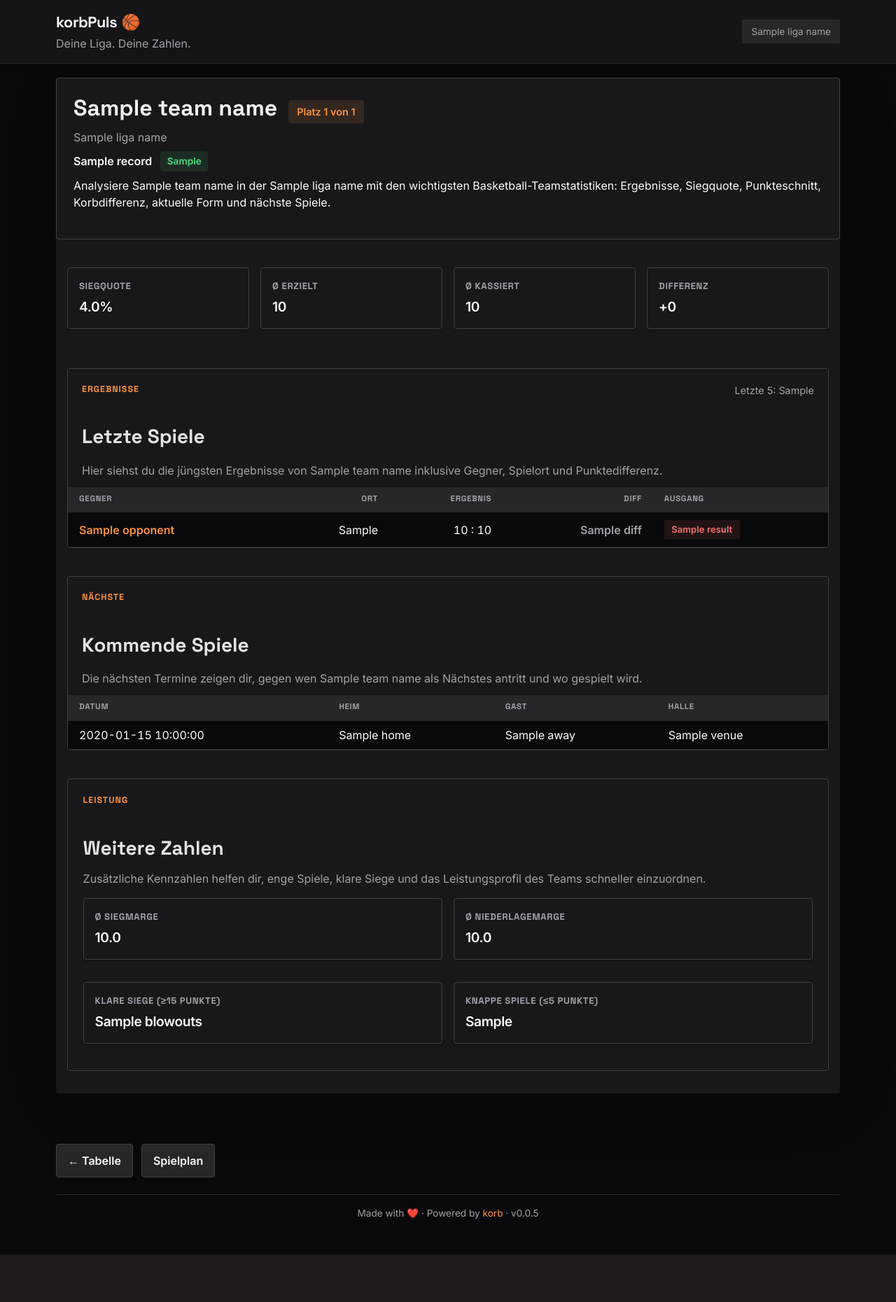
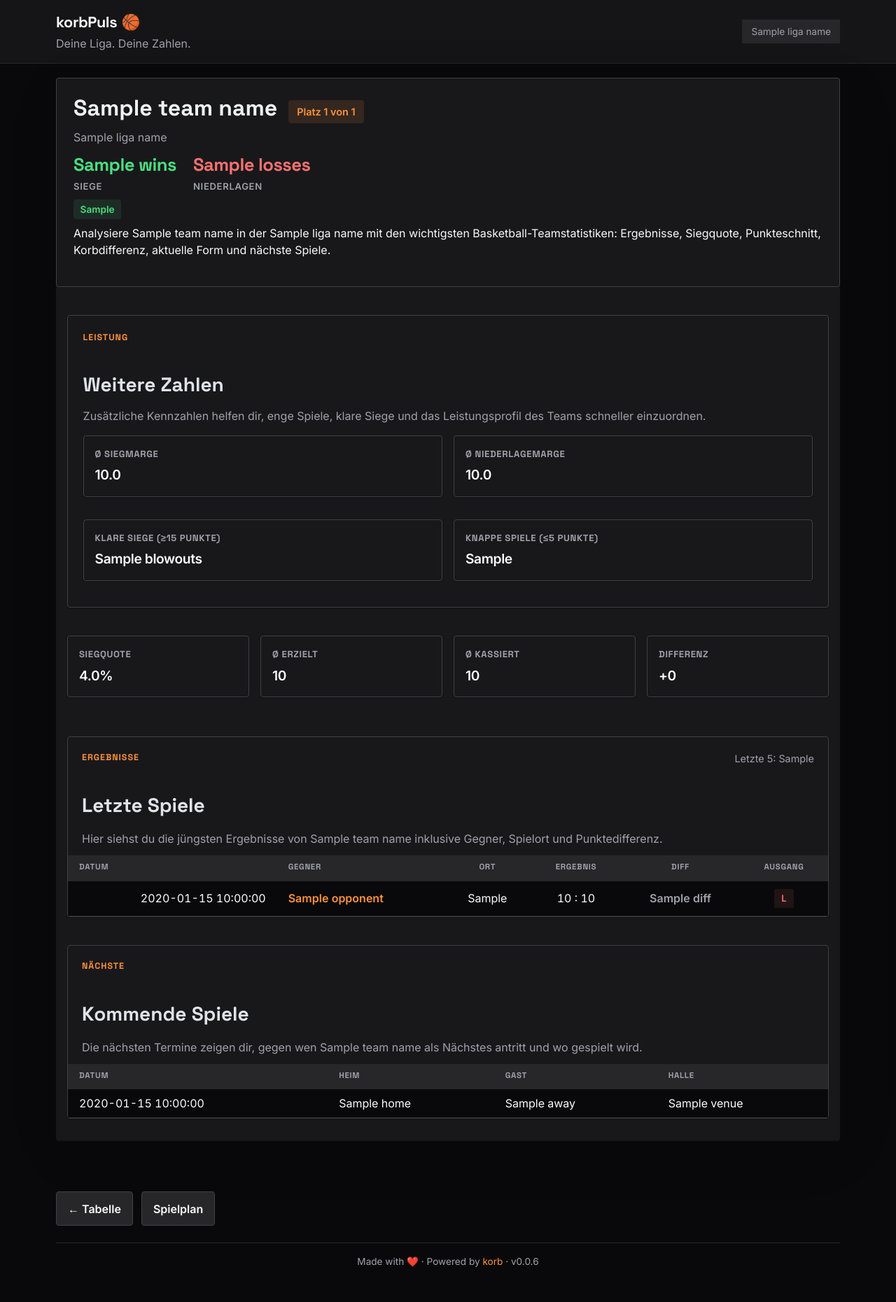
Before and after one commit to malvavisc0/korbpuls, a FastAPI app: template src/korbpuls/templates/team.html in a window 1280 px wide. Shown: the whole page at 70% size. Before the commit the page ends 1792 px from the top, so only its background shows below. Run offline with FastAPI, Linux system fonts and the light colour scheme; the template is opened without the code that fills it: most values are stand-ins (such as "Sample title", 1, 10 or a date in 2020); some libraries are stand-ins or nearby versions.

Commit message:
adding date column

```diff
--- a/src/korbpuls/__init__.py
+++ b/src/korbpuls/__init__.py
@@ -1,3 +1,3 @@
 """korbpuls.de — FastAPI web application."""
 
-__version__ = "0.0.5"
+__version__ = "0.0.6"
--- a/src/korbpuls/presenters.py
+++ b/src/korbpuls/presenters.py
@@ -48,6 +48,7 @@ class GameResult(BaseModel):
     opponent: str
     opponent_slug: str
     home_away: str  # "Heim" or "Gast"
+    date: str  # e.g. "15.03.2025"
     our_score: int
     opp_score: int
     diff: int
@@ -103,6 +104,8 @@ class TeamView(BaseModel):
     rank: int
     total_teams: int
     record: str
+    wins: int
+    losses: int
     points_summary: str
     avg_summary: str
     avg_pf: float
@@ -223,10 +226,17 @@ def _parse_game_result(raw: dict[str, Any]) -> GameResult:
     Returns:
         GameResult model
     """
+    # Extract date from raw data, strip time portion if present
+    # (e.g. "15.03.2025 18:00" → "15.03.2025")
+    raw_date = raw.get("date", "")
+    if " " in raw_date:
+        raw_date = raw_date.split(" ", 1)[0]
+
     return GameResult(
         opponent=raw["opponent"],
         opponent_slug=slugify(raw["opponent"]),
         home_away=_home_away_to_german(raw["home_away"]),
+        date=raw_date,
         our_score=raw["our_score"],
         opp_score=raw["opp_score"],
         diff=raw["diff"],
@@ -627,6 +637,7 @@ def present_team(ligaid: str, team_slug: str, *, ai_enabled: bool = False) -> Te
     team_data = cache.read_team_json(team_slug)
     results = [_parse_game_result(r) for r in team_data.get("results", [])]
 
+    schedule_data = cache.read_json("schedule.json")
     record, pts_summary, avg_summary = _compute_summary(
         results,
         team_name,
@@ -643,7 +654,6 @@ def present_team(ligaid: str, team_slug: str, *, ai_enabled: bool = False) -> Te
     avg_pa = round(total_pa / total_games, 1) if total_games else 0.0
     total_diff = total_pf - total_pa
 
-    schedule_data = cache.read_json("schedule.json")
     upcoming = _get_upcoming_games(schedule_data, team_name)
 
     # Check if season is finished
@@ -676,6 +686,8 @@ def present_team(ligaid: str, team_slug: str, *, ai_enabled: bool = False) -> Te
         rank=rank,
         total_teams=total_teams,
         record=record,
+        wins=sum(1 for r in results if r.result == "Sieg"),
+        losses=sum(1 for r in results if r.result == "Niederlage"),
         points_summary=pts_summary,
         avg_summary=avg_summary,
         avg_pf=avg_pf,
--- a/src/korbpuls/static/app.css
+++ b/src/korbpuls/static/app.css
@@ -574,13 +574,42 @@ body, p, td, th, input, button, select, textarea, .stat-card__detail,
     margin: 0;
 }
 
-.team-hero__summary {
+.team-hero__record {
     display: flex;
+    gap: 1.5rem;
     align-items: center;
-    gap: 0.75rem;
-    flex-wrap: wrap;
+}
+
+.record-col {
+    display: grid;
+    gap: 0.15rem;
+}
+
+.record-col__value {
+    font-family: var(--kp-font-display);
+    font-size: 1.6rem;
+    font-weight: 800;
+    letter-spacing: -0.02em;
+}
+
+.record-col__label {
+    color: var(--kp-text-secondary);
+    font-size: 0.82rem;
+    text-transform: uppercase;
+    letter-spacing: 0.05em;
+    font-weight: 700;
+}
+
+.record-col--wins .record-col__value {
+    color: var(--kp-positive);
+}
+
+.record-col--losses .record-col__value {
+    color: var(--kp-negative);
+}
+
+.team-hero__streak {
     margin: 0;
-    color: var(--kp-text);
 }
 
 .streak-badge {
@@ -766,8 +795,16 @@ table tbody td {
     font-variant-numeric: tabular-nums;
 }
 
-.col-number, .col-score, .col-diff, .col-points, .col-short {
+.col-number, .col-points, .col-date {
     text-align: right;
+    white-space: nowrap;
+}
+
+.col-short,
+.col-score,
+.col-diff,
+.col-outcome {
+    text-align: center !important;
     white-space: nowrap;
 }
 
@@ -1199,6 +1236,7 @@ details.ai-details summary {
     h1 { font-size: 1.5rem; }
     .page-intro h1, .hero h1 { font-size: 1.6rem; }
     .team-hero__name-row h1 { font-size: 1.85rem; }
+    .record-col__value { font-size: 1.3rem; }
 
     .eyebrow, .ai-panel__eyebrow { font-size: 0.82rem; }
     .stat-card__label, .metric-card__label { font-size: 0.85rem; }
--- a/src/korbpuls/templates/team.html
+++ b/src/korbpuls/templates/team.html
@@ -22,18 +22,55 @@
             {% endif %}
         </div>
         <p class="team-hero__league">{{ liga_name }}</p>
-        <p class="team-hero__summary">
-            <strong>{{ record }}</strong>
-            {% if metrics.current_streak %}
+        <div class="team-hero__record">
+            <div class="record-col record-col--wins">
+                <span class="record-col__value">{{ wins }}</span>
+                <span class="record-col__label">Siege</span>
+            </div>
+            <div class="record-col record-col--losses">
+                <span class="record-col__value">{{ losses }}</span>
+                <span class="record-col__label">Niederlagen</span>
+            </div>
+        </div>
+        {% if metrics.current_streak %}
+        <p class="team-hero__streak">
             <span class="streak-badge {% if 'Niederlage' in metrics.current_streak %}streak-badge--loss{% endif %}">{{ metrics.current_streak }}</span>
-            {% endif %}
         </p>
+        {% endif %}
         <p>
             Analysiere {{ team_name }} in der {{ liga_name }} mit den wichtigsten
             Basketball-Teamstatistiken: Ergebnisse, Siegquote, Punkteschnitt,
             Korbdifferenz, aktuelle Form und nächste Spiele.
         </p>
     </header>
+
+    <section class="surface">
+        <div class="section-heading">
+            <div>
+                <p class="eyebrow">Leistung</p>
+                <h2>Weitere Zahlen</h2>
+            </div>
+        </div>
+        <p class="note">Zusätzliche Kennzahlen helfen dir, enge Spiele, klare Siege und das Leistungsprofil des Teams schneller einzuordnen.</p>
+        <div class="metric-grid">
+            <article class="metric-card">
+                <span class="metric-card__label">Ø Siegmarge</span>
+                <span class="metric-card__value">{{ "%.1f"|format(metrics.avg_win_margin) }}</span>
+            </article>
+            <article class="metric-card">
+                <span class="metric-card__label">Ø Niederlagemarge</span>
+                <span class="metric-card__value">{{ "%.1f"|format(metrics.avg_loss_margin) }}</span>
+            </article>
+            <article class="metric-card">
+                <span class="metric-card__label">Klare Siege (≥15 Punkte)</span>
+                <span class="metric-card__value">{{ metrics.blowouts }}</span>
+            </article>
+            <article class="metric-card">
+                <span class="metric-card__label">Knappe Spiele (≤5 Punkte)</span>
+                <span class="metric-card__value">{{ metrics.close_games }}</span>
+            </article>
+        </div>
+    </section>
 
     <section class="stats-grid" aria-label="Kennzahlen">
         <article class="stat-card">
@@ -124,16 +161,18 @@
             <table>
                 <thead>
                     <tr>
+                        <th>Datum</th>
                         <th>Gegner</th>
                         <th class="col-short">Ort</th>
                         <th class="col-score">Ergebnis</th>
                         <th class="col-diff">Diff</th>
-                        <th>Ausgang</th>
+                        <th class="col-outcome">Ausgang</th>
                     </tr>
                 </thead>
                 <tbody>
                     {% for game in results %}
                     <tr>
+                        <td class="col-date">{{ game.date }}</td>
                         <td>
                             <a class="team-link" href="/liga/{{ ligaid }}/{{ liga_slug }}/team/{{ game.opponent_slug }}">
                                 {{ game.opponent }}
@@ -142,9 +181,9 @@
                         <td class="col-short">{{ game.home_away }}</td>
                         <td class="col-score">{{ game.our_score }} : {{ game.opp_score }}</td>
                         <td class="col-diff {% if game.diff > 0 %}diff-positive{% elif game.diff < 0 %}diff-negative{% else %}diff-neutral{% endif %}">{{ game.diff }}</td>
-                        <td>
+                        <td class="col-outcome">
                             <span class="status-badge {% if game.result == 'Sieg' %}status-badge--win{% else %}status-badge--loss{% endif %}">
-                                {{ game.result }}
+                                {% if game.result == 'Sieg' %}W{% else %}L{% endif %}
                             </span>
                         </td>
                     </tr>
@@ -188,33 +227,6 @@
     </section>
     {% endif %}
 
-    <section class="surface">
-        <div class="section-heading">
-            <div>
-                <p class="eyebrow">Leistung</p>
-                <h2>Weitere Zahlen</h2>
-            </div>
-        </div>
-        <p class="note">Zusätzliche Kennzahlen helfen dir, enge Spiele, klare Siege und das Leistungsprofil des Teams schneller einzuordnen.</p>
-        <div class="metric-grid">
-            <article class="metric-card">
-                <span class="metric-card__label">Ø Siegmarge</span>
-                <span class="metric-card__value">{{ "%.1f"|format(metrics.avg_win_margin) }}</span>
-            </article>
-            <article class="metric-card">
-                <span class="metric-card__label">Ø Niederlagemarge</span>
-                <span class="metric-card__value">{{ "%.1f"|format(metrics.avg_loss_margin) }}</span>
-            </article>
-            <article class="metric-card">
-                <span class="metric-card__label">Klare Siege (≥15 Punkte)</span>
-                <span class="metric-card__value">{{ metrics.blowouts }}</span>
-            </article>
-            <article class="metric-card">
-                <span class="metric-card__label">Knappe Spiele (≤5 Punkte)</span>
-                <span class="metric-card__value">{{ metrics.close_games }}</span>
-            </article>
-        </div>
-    </section>
 </article>
 {% endblock %}
 
```
Also changed, not shown: 1 other file.
